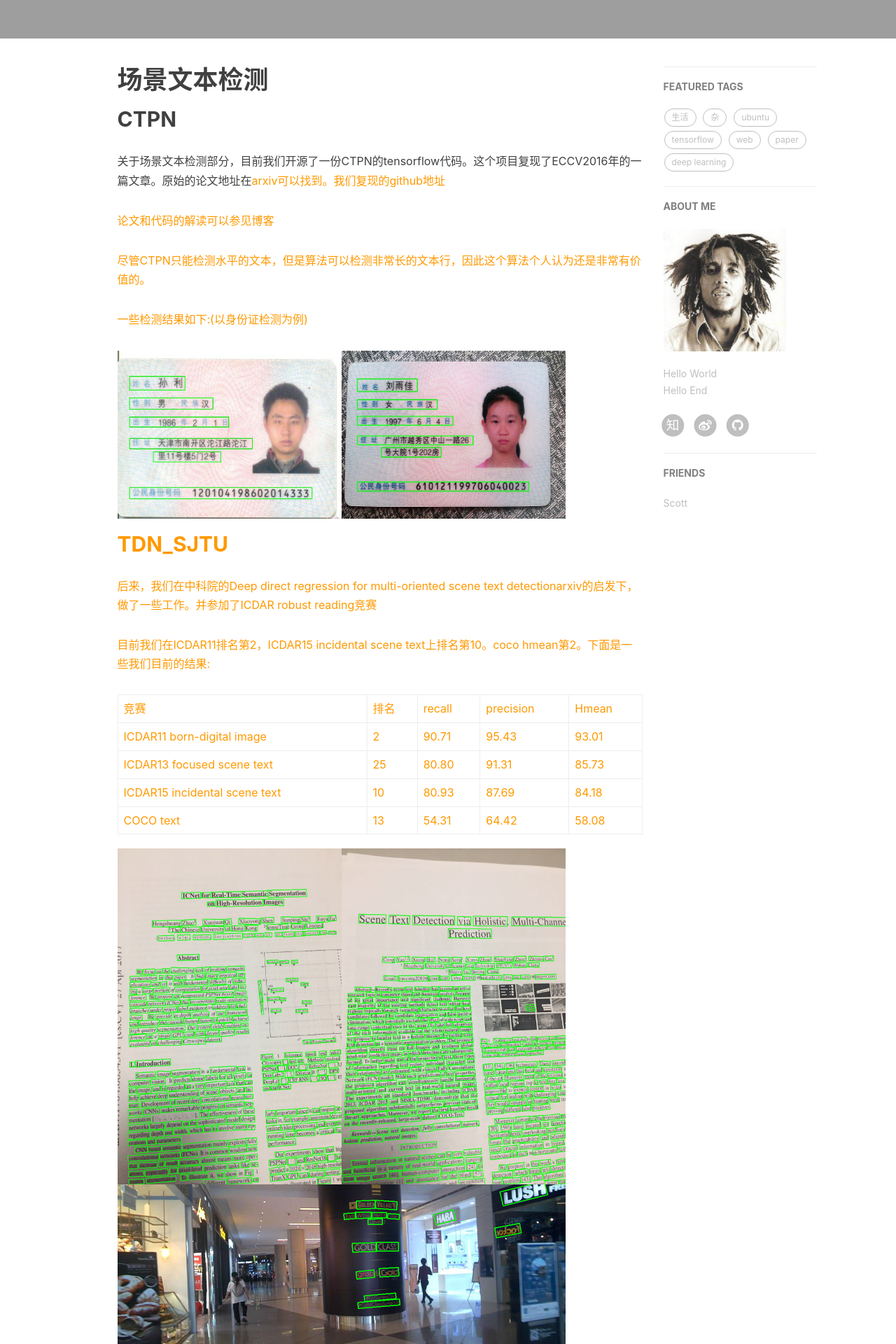
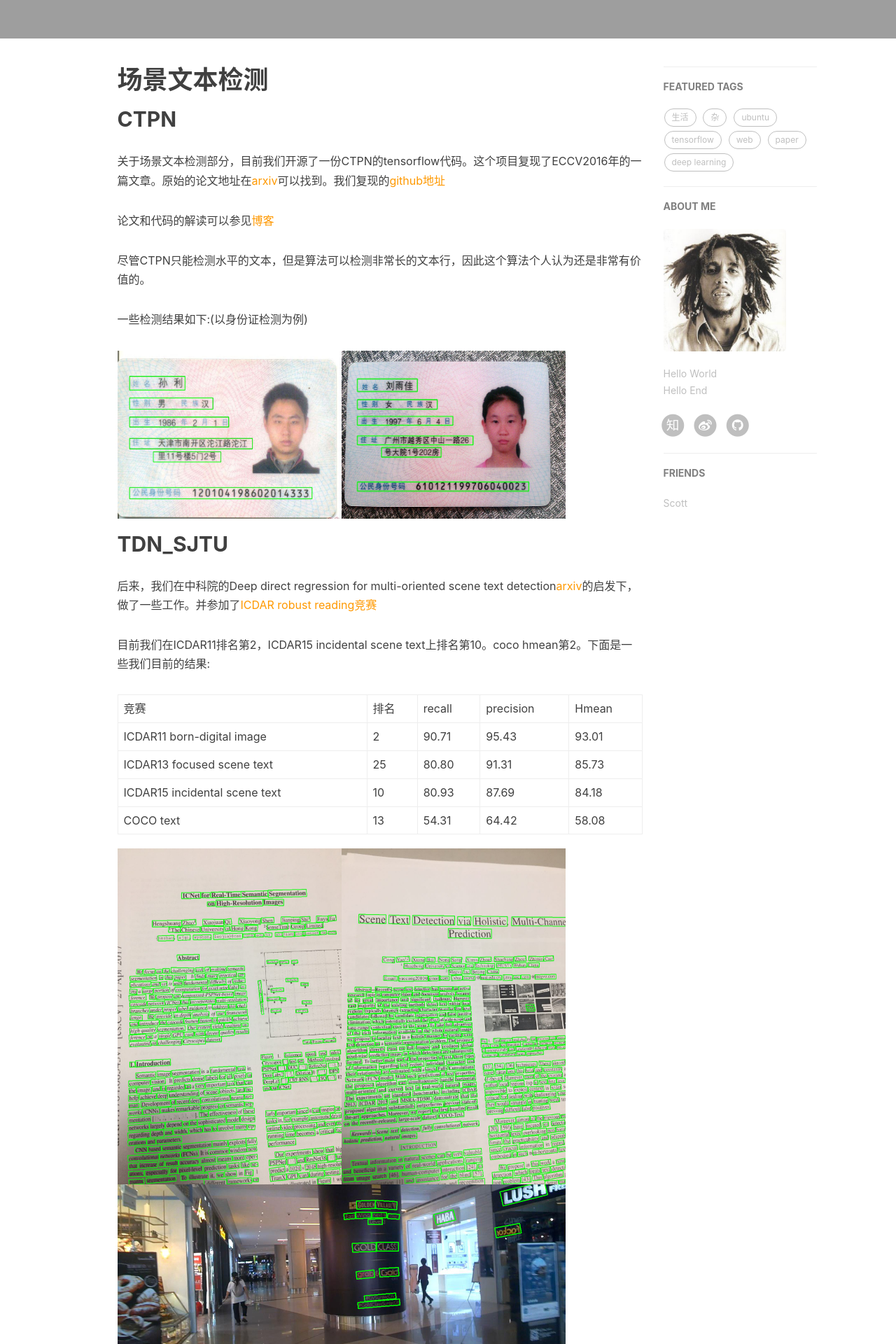
Before and after one commit to eragonruan/eragonruan.github.io, a Jekyll site: the page built from portfolio/index.html, in a window 1280 px wide. Shown: the part 363-2283 px from the top of the page at 70% size. Built offline with Jekyll 4.4.1, drawn with Linux system fonts in a browser that asks for light colours; nearby versions of some CDN libraries; comment, search, counter and statistics services are not loaded; grey boxes are pictures that could not be loaded.

Commit message:
Update index.html

```diff
--- a/portfolio/index.html
+++ b/portfolio/index.html
@@ -6,14 +6,14 @@ header-img: "img/about-bg.jpg"
 ---
 <h1>场景文本检测</h1>
 <h2>CTPN</h2>
-<p>关于场景文本检测部分，目前我们开源了一份CTPN的tensorflow代码。这个项目复现了ECCV2016年的一篇文章。原始的论文地址在<a href="https://arxiv.org/pdf/1609.03605.pdf"><font color="#FF9900">arxiv</a>可以找到。我们复现的<a href="https://github.com/eragonruan/text-detection-ctpn"><font color="#FF9900">github地址</a></p>
-<p>论文和代码的解读可以参见<a href="http://slade-ruan.me/2017/10/22/text-detection-ctpn/"><font color="#FF9900">博客</a></p>
+<p>关于场景文本检测部分，目前我们开源了一份CTPN的tensorflow代码。这个项目复现了ECCV2016年的一篇文章。原始的论文地址在<a href="https://arxiv.org/pdf/1609.03605.pdf"><font color="#FF9900">arxiv</font></a>可以找到。我们复现的<a href="https://github.com/eragonruan/text-detection-ctpn"><font color="#FF9900">github地址</font></a></p>
+<p>论文和代码的解读可以参见<a href="http://slade-ruan.me/2017/10/22/text-detection-ctpn/"><font color="#FF9900">博客</font></a></p>
 <p>尽管CTPN只能检测水平的文本，但是算法可以检测非常长的文本行，因此这个算法个人认为还是非常有价值的。</p>
 <p>一些检测结果如下:(以身份证检测为例)</p>
 <img src="http://slade-ruan.me/portfolio/img/ctpn001.jpg" width=320 height=240 /><img src="http://slade-ruan.me/portfolio/img/ctpn002.jpg" width=320 height=240 />
 
 <h2>TDN_SJTU</h2>
-<p>后来，我们在中科院的Deep direct regression for multi-oriented scene text detection<a href="https://arxiv.org/pdf/1703.08289.pdf"><font color="#FF9900">arxiv</a>的启发下，做了一些工作。并参加了<a href="http://rrc.cvc.uab.es/?ch=4&com=evaluation&task=1&gtv=1"><font color="#FF9900">ICDAR robust reading竞赛</a></p>
+<p>后来，我们在中科院的Deep direct regression for multi-oriented scene text detection<a href="https://arxiv.org/pdf/1703.08289.pdf"><font color="#FF9900">arxiv</font></a>的启发下，做了一些工作。并参加了<a href="http://rrc.cvc.uab.es/?ch=4&com=evaluation&task=1&gtv=1"><font color="#FF9900">ICDAR robust reading竞赛</font></a></p>
 <p>目前我们在ICDAR11排名第2，ICDAR15 incidental scene text上排名第10。coco hmean第2。下面是一些我们目前的结果:</p>
 <div  align="center">
 <table border="1">
```
